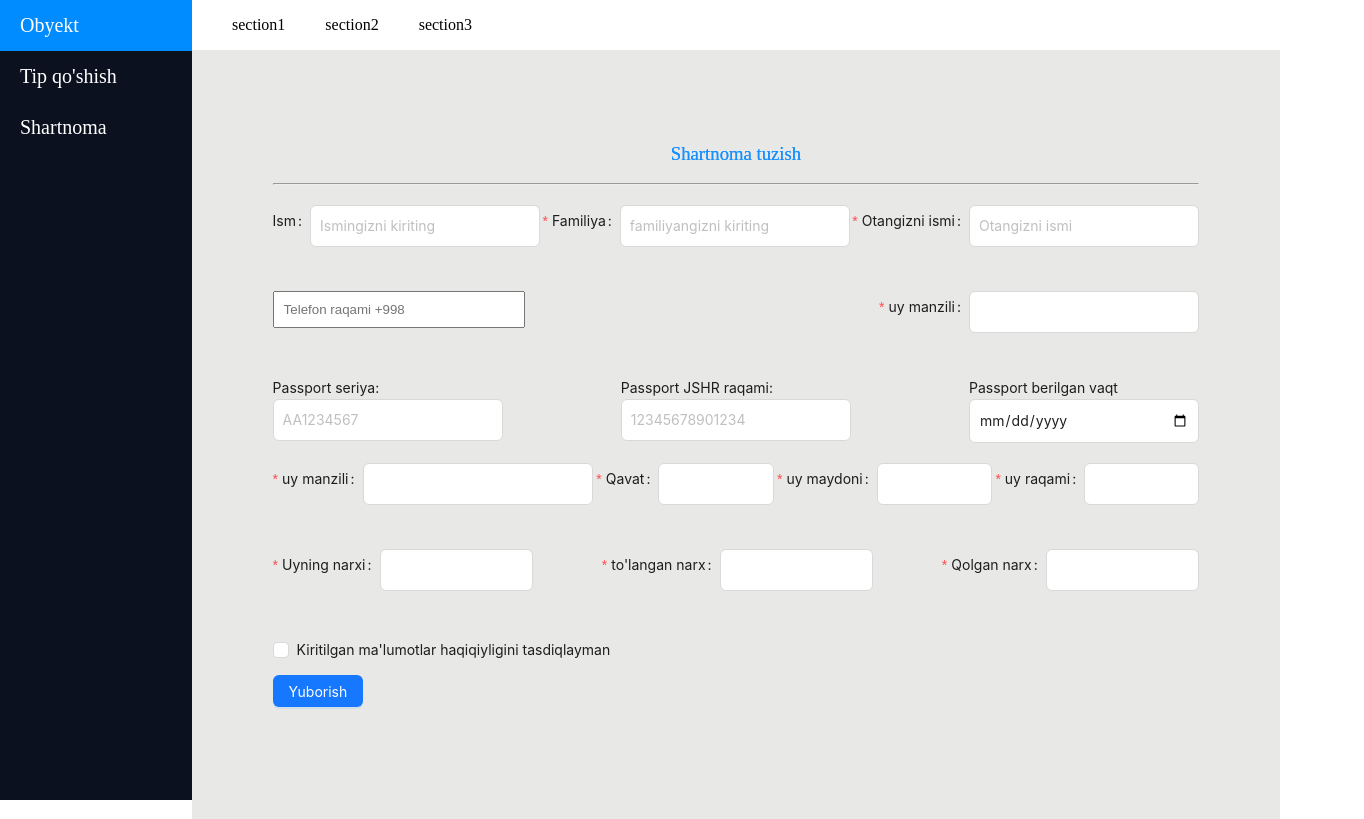
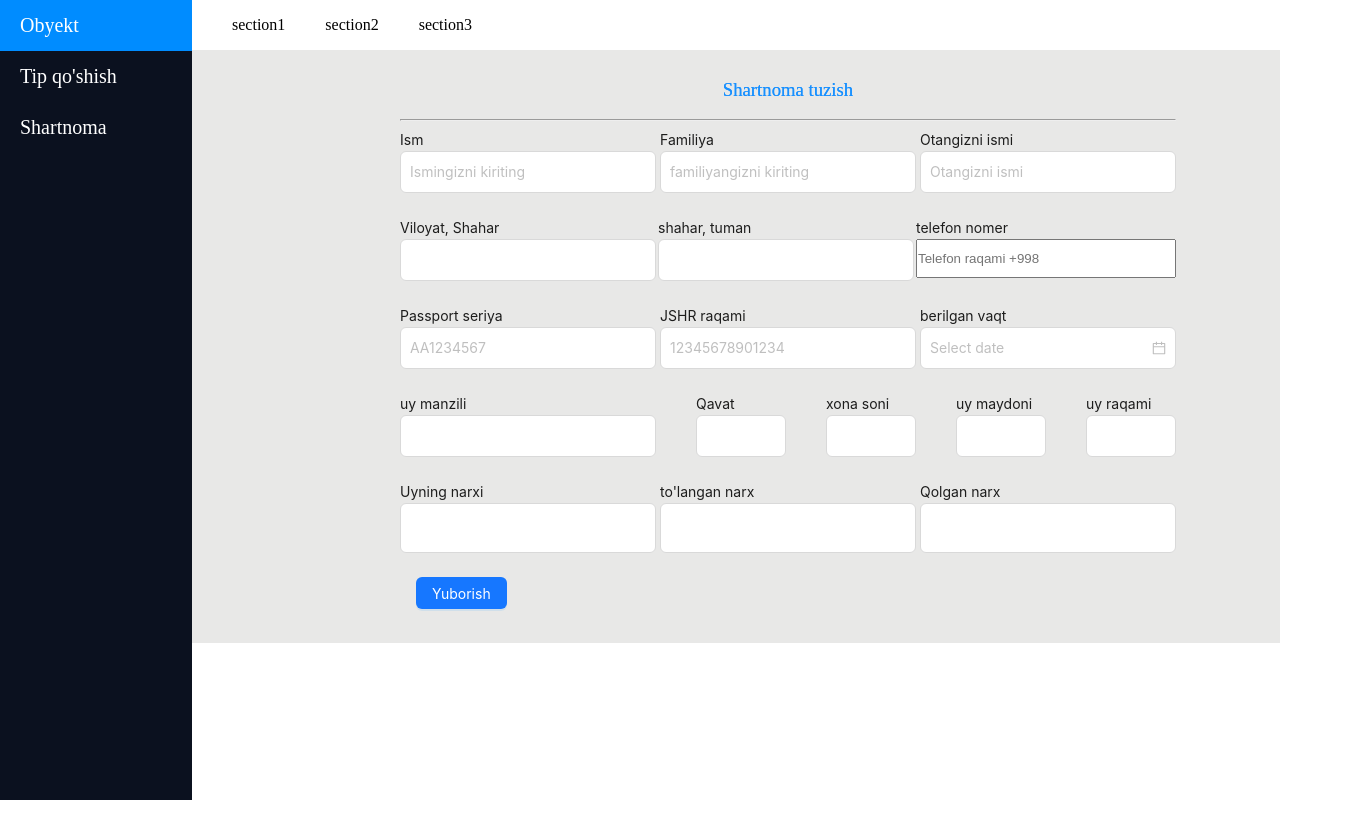
Before and after one commit to bekzodjonganiyev/darxon-house-crm, a React (Create React App) app: page /shartnoma-view in a window 1280 px wide. Shown: the whole page, 1364 px wide, since content can reach past the window. Built offline with nearby package versions, Linux system fonts and the light colour scheme.

Commit message:
shartnoma dizayni tayyor

```diff
--- a/src/pages/object/CreateObject.jsx
+++ b/src/pages/object/CreateObject.jsx
@@ -1,15 +1,12 @@
 import React from 'react'
 import { Form, Input, DatePicker,Button } from "antd";
-import PlusOutlined from "@ant-design/icons";
 import '../object/Object.css'
 const { RangePicker } = DatePicker;
 const CreateObject = () => {
-    const onFinish = (values) => {
-      console.log("Success:", values);
+    const onFinish = (e) => {
+      console.log(e.ObektInfo);
     };
-    const onFinishFailed = (errorInfo) => {
-      console.log("Failed:", errorInfo);
-    };
+
   return (
     <div>
       <div className="creatObject__info">
@@ -18,14 +15,11 @@ const CreateObject = () => {
           <Form
             onSubmit
             name="basic"
-            // ref={useRef}
             autoComplete="off"
             initialValues={{
               remember: true,
             }}
             onFinish={onFinish}
-            onFinishFailed={onFinishFailed}
-
           >
             <div className="obektName">
               <Form.Item
@@ -57,6 +51,7 @@ const CreateObject = () => {
                 <Input className="CreatObject__data" />
               </Form.Item>
               <Form.Item
+                name="ObektData"
                 className="ObektInfo"
                 label="Boshlanish va tugash sanasi"
                 required
--- a/src/pages/shartnoma/ShartnomaView.jsx
+++ b/src/pages/shartnoma/ShartnomaView.jsx
@@ -2,16 +2,13 @@ import React, { useState } from "react";
 import { PatternFormat } from "react-number-format";
 
 
-import { Form, Input, Button, Checkbox, InputNumber } from "antd";
+import { Form, DatePicker, Input, Button, Checkbox, InputNumber } from "antd";
 
 import Select from "react-select";
 import '../shartnoma/shartnoma.css'
 const ShartnomaView = () => {
-  const onFinish = (values) => {
-    console.log("Success:", values);
-  };
-  const onFinishFailed = (errorInfo) => {
-    console.log("Failed:", errorInfo);
+   const onFinish = (e) => {
+     console.log(e);
    };
   const [mapDistrict, setMapDistrict] = useState([]);
   const selectRegion2 = [
@@ -292,12 +289,14 @@ const ShartnomaView = () => {
             remember: true,
           }}
           onFinish={onFinish}
-          onFinishFailed={onFinishFailed}
-
         >
           <div className="NameInfo">
+            <div className="box-info">
+              <span>
+                <label htmlFor="Ism">Ism</label>
+              </span>
               <Form.Item
-              label="Ism"
+                name="ism"
                 rules={[
                   {
                     required: true,
@@ -310,8 +309,12 @@ const ShartnomaView = () => {
                   placeholder="Ismingizni kiriting"
                 />
               </Form.Item>
+            </div>
+            <div className="box-info">
+              <span>
+                <label htmlFor="Ism">Familiya</label>
+              </span>
               <Form.Item
-              label="Familiya"
                 name="FullName"
                 rules={[
                   {
@@ -325,9 +328,13 @@ const ShartnomaView = () => {
                   placeholder="familiyangizni kiriting"
                 />
               </Form.Item>
+            </div>
+            <div className="box-info">
+              <span>
+                <label htmlFor="Ism">Otangizni ismi</label>
+              </span>
               <Form.Item
-              label="Otangizni ismi"
-              name="Otchestva"
+                name="OtasiIsmi"
                 rules={[
                   {
                     required: true,
@@ -335,13 +342,53 @@ const ShartnomaView = () => {
                   },
                 ]}
               >
-              <Input className="object__manzil" placeholder="Otangizni ismi" />
+                <Input
+                  className="object__manzil"
+                  placeholder="Otangizni ismi"
+                />
               </Form.Item>
             </div>
+          </div>
           <div className="NameInfo">
-            <Form.Item>
+            <div className="box-info">
+              <span>
+                <label htmlFor="Ism">Viloyat, Shahar</label>
+              </span>
+              <Form.Item
+                name="viloyat"
+                rules={[
+                  {
+                    required: true,
+                    message: "viloyatni kiriting",
+                  },
+                ]}
+              >
+                <Input className="object__manzil" />
+              </Form.Item>
+            </div>
+            <div className="box-info">
+              <span>
+                <label htmlFor="Ism">shahar, tuman</label>
+              </span>
+              <Form.Item
+                name="shahar"
+                rules={[
+                  {
+                    required: true,
+                    message: "shaharni kiriting",
+                  },
+                ]}
+              >
+                <Input className="object__manzil" />
+              </Form.Item>
+            </div>
+            <div className="box-info">
+              <span>
+                <label htmlFor="Ism">telefon nomer</label>
+              </span>
+              <Form.Item name="phone">
                 <PatternFormat
-                className="form-control"
+                  className="object__manzil dssds"
                   placeholder={"Telefon raqami +998"}
                   value=""
                   format="+998(##)###-##-##"
@@ -349,9 +396,69 @@ const ShartnomaView = () => {
                   required
                 />
               </Form.Item>
+            </div>
+          </div>
+          <div className="NameInfo">
+            <div className="box-info">
+              <span>
+                <label htmlFor="Ism">Passport seriya</label>
+              </span>
               <Form.Item
-              label="uy manzili"
-              name="passportName"
+                name="passportseria"
+                rules={[
+                  {
+                    required: true,
+                    message: "Passport seriya kiriting",
+                  },
+                ]}
+              >
+                <Input className="object__manzil" placeholder="AA1234567" />
+              </Form.Item>
+            </div>
+            <div className="box-info">
+              <span>
+                <label htmlFor="Ism">JSHR raqami</label>
+              </span>
+              <Form.Item
+                name="jshr"
+                rules={[
+                  {
+                    required: true,
+                    message: "JSHR raqami kiriting",
+                  },
+                ]}
+              >
+                <Input
+                  className="object__manzil"
+                  placeholder="12345678901234"
+                />
+              </Form.Item>
+            </div>
+            <div className="box-info">
+              <span>
+                <label htmlFor="Ism">berilgan vaqt</label>
+              </span>
+              <Form.Item
+                name="pasdata"
+                rules={[
+                  {
+                    required: true,
+                    message: "passport berilgan vaqtni kiriting",
+                  },
+                ]}
+              >
+                <DatePicker className="object__manzil" />
+              </Form.Item>
+            </div>
+          </div>
+
+          <div className="NameInfo">
+            <div className="box-info">
+              <span>
+                <label htmlFor="Ism">uy manzili</label>
+              </span>
+              <Form.Item
+                name="UyManzili"
                 rules={[
                   {
                     required: true,
@@ -362,57 +469,11 @@ const ShartnomaView = () => {
                 <Input className="object__manzil" />
               </Form.Item>
             </div>
-          <div className="NameInfo">
-            <div className="col-md-4 box-title p-1">
-              <span className="form-label__text">Passport seriya:</span>
-              <br />
-              <Input
-                name="PassportSeria"
-                placeholder="AA1234567"
-                className="form-control"
-                required
-              />
-            </div>
-
-            <div className="col-md-4 box-title p-1">
-              <span className="form-label__text">Passport JSHR raqami:</span>
-              <br />
-              <Input
-                name="PassportSeria"
-                placeholder="12345678901234"
-                className="form-control"
-                required
-              />
-            </div>
-            <div className="col-4 p-1">
-              <span className="form-label__text">Passport berilgan vaqt</span>
-              <br />
-              <data />
-              <Input
-                type="date"
-                name="LastName"
-                placeholder="familiyangizni kiriting"
-                className="form-control"
-                required
-              />
-            </div>
-          </div>
-
-          <div className="NameInfo">
+            <div className="box-info">
+              <span>
+                <label htmlFor="Ism">Qavat</label>
+              </span>
               <Form.Item
-              label="uy manzili"
-              name="UyManzili"
-              rules={[
-                {
-                  required: true,
-                  message: "Uy manzili",
-                },
-              ]}
-            >
-              <Input className="object__manzil" />
-            </Form.Item>
-            <Form.Item
-              label="Qavat"
                 name="UyQavat"
                 rules={[
                   {
@@ -423,8 +484,28 @@ const ShartnomaView = () => {
               >
                 <InputNumber className="object__numbers" />
               </Form.Item>
+            </div>
+            <div className="box-info">
+              <span>
+                <label htmlFor="Ism">xona soni</label>
+              </span>
               <Form.Item
-              label="uy maydoni"
+                name="xonaSoni"
+                rules={[
+                  {
+                    required: true,
+                    message: "xona soni ",
+                  },
+                ]}
+              >
+                <InputNumber className="object__numbers" />
+              </Form.Item>
+            </div>
+            <div className="box-info">
+              <span>
+                <label htmlFor="Ism">uy maydoni</label>
+              </span>
+              <Form.Item
                 name="UyMaydoni"
                 rules={[
                   {
@@ -435,8 +516,12 @@ const ShartnomaView = () => {
               >
                 <InputNumber className="object__numbers" />
               </Form.Item>
+            </div>
+            <div className="box-info">
+              <span>
+                <label htmlFor="Ism">uy raqami</label>
+              </span>
               <Form.Item
-              label="uy raqami"
                 name="UyRaqami"
                 rules={[
                   {
@@ -448,9 +533,13 @@ const ShartnomaView = () => {
                 <InputNumber className="object__numbers" />
               </Form.Item>
             </div>
+          </div>
           <div className="NameInfo">
+            <div className="box-info">
+              <span>
+                <label htmlFor="Ism">Uyning narxi</label>
+              </span>
               <Form.Item
-              label="Uyning narxi"
                 name="UyningNarxi"
                 rules={[
                   {
@@ -459,10 +548,14 @@ const ShartnomaView = () => {
                   },
                 ]}
               >
-              <InputNumber className="object__number" />
+                <InputNumber className="object__manzil" />
               </Form.Item>
+            </div>
+            <div className="box-info">
+              <span>
+                <label htmlFor="Ism">to'langan narx</label>
+              </span>
               <Form.Item
-              label="to'langan narx"
                 name="tolanganNarx"
                 rules={[
                   {
@@ -471,10 +564,14 @@ const ShartnomaView = () => {
                   },
                 ]}
               >
-              <InputNumber className="object__number" />
+                <InputNumber className="object__manzil" />
               </Form.Item>
+            </div>
+            <div className="box-info">
+              <span>
+                <label htmlFor="Ism">Qolgan narx</label>
+              </span>
               <Form.Item
-              label="Qolgan narx"
                 name="QolganNarx"
                 rules={[
                   {
@@ -483,8 +580,9 @@ const ShartnomaView = () => {
                   },
                 ]}
               >
-              <InputNumber className="object__number" />
+                <InputNumber className="object__manzil" />
               </Form.Item>
+            </div>
           </div>
 
           {/* <div className="col-12 box-title p-3">
@@ -503,10 +601,6 @@ const ShartnomaView = () => {
             </Select>
           </div> */}
           <div className="checout__btn">
-            <Checkbox>
-              Kiritilgan ma'lumotlar haqiqiyligini tasdiqlayman
-            </Checkbox>
-            <br />
             <Form.Item>
               <Button
                 className="typeObject__btn"
--- a/src/pages/shartnoma/shartnoma.css
+++ b/src/pages/shartnoma/shartnoma.css
@@ -1,7 +1,7 @@
 .NameInfo
 {
     display: flex;
-    margin-top: 20px;
+
     justify-content: space-between;
     gap: 2px;
 
@@ -13,22 +13,24 @@
         text-shadow: 0 0 .25px currentcolor;
         font-weight: 400;
 }
-.checout__btn{
-    margin-top: 24px;
-}
-.checout__btn button{
-    margin: 14px 0;
-}
+
+
 .object__numbers {
-    width: 9vw;
+
     padding: 5px;
 }
-.object__manzil, .form-control{
-    width: 18vw;
-        padding: 9px !important;
+.object_tel{
+    width: 20rem;
+}
+.object__manzil, .form-control,.object__manzilv{
+    width: 20vw;
+        padding: 9px;
 }
 .shartnomaObject__info{
     display: flex;
-        margin: 4rem auto;
+       width: 90vw;
         justify-content: center;
 }
+.dssds{
+    padding: 10px 0;
+}
--- a/src/pages/type/Type.jsx
+++ b/src/pages/type/Type.jsx
@@ -14,6 +14,7 @@ const Type = () => {
   return (
     <>
       <h1>Tiplar</h1>
+
       <div className="type">
         <Space className="type-header">
           <Search
--- a/src/pages/type/TypeObekt.jsx
+++ b/src/pages/type/TypeObekt.jsx
@@ -3,12 +3,9 @@ import {CloudUploadOutlined } from "@ant-design/icons";
 import '../type/Type.css'
 import { Col, Row, Form, Input, Button, Upload, InputNumber } from "antd";
 const TypeObekt = () => {
-   const onFinish = (values) => {
-     console.log("Success:", values);
-   };
-   const onFinishFailed = (errorInfo) => {
-     console.log("Failed:", errorInfo);
-   };
+    const onFinish = (e) => {
+      console.log(e);
+    };
   return (
     <div>
       <div className="typeObject__info">
@@ -23,8 +20,6 @@ const TypeObekt = () => {
               remember: true,
             }}
             onFinish={onFinish}
-            onFinishFailed={onFinishFailed}
-
           >
             <Form.Item
               label="Nomi"
@@ -81,9 +76,20 @@ const TypeObekt = () => {
               </Row>
             </div>
 
-            <Form.Item label="Upload" valuePropName="fileList">
+            <Form.Item
+              name="photo"
+              label="Upload"
+              rules={[
+                {
+                  required: true,
+                  message: "rasm yuklamadi",
+                },
+              ]}
+              valuePropName="fileList"
+              required
+            >
               <Upload
-                name="photo"
+              name="photo"
                 action="/upload.do"
                 listType="picture-card"
                 accept=".png,.jpg"
@@ -105,7 +111,11 @@ const TypeObekt = () => {
               </Upload>
             </Form.Item>
             <Form.Item>
-              <Button className="typeObject__btn" type="primary" htmlType="submit">
+              <Button
+                className="typeObject__btn"
+                type="primary"
+                htmlType="submit"
+              >
                 Yuborish
               </Button>
             </Form.Item>
```
Lines whose indentation alone changed are shown as unchanged.
